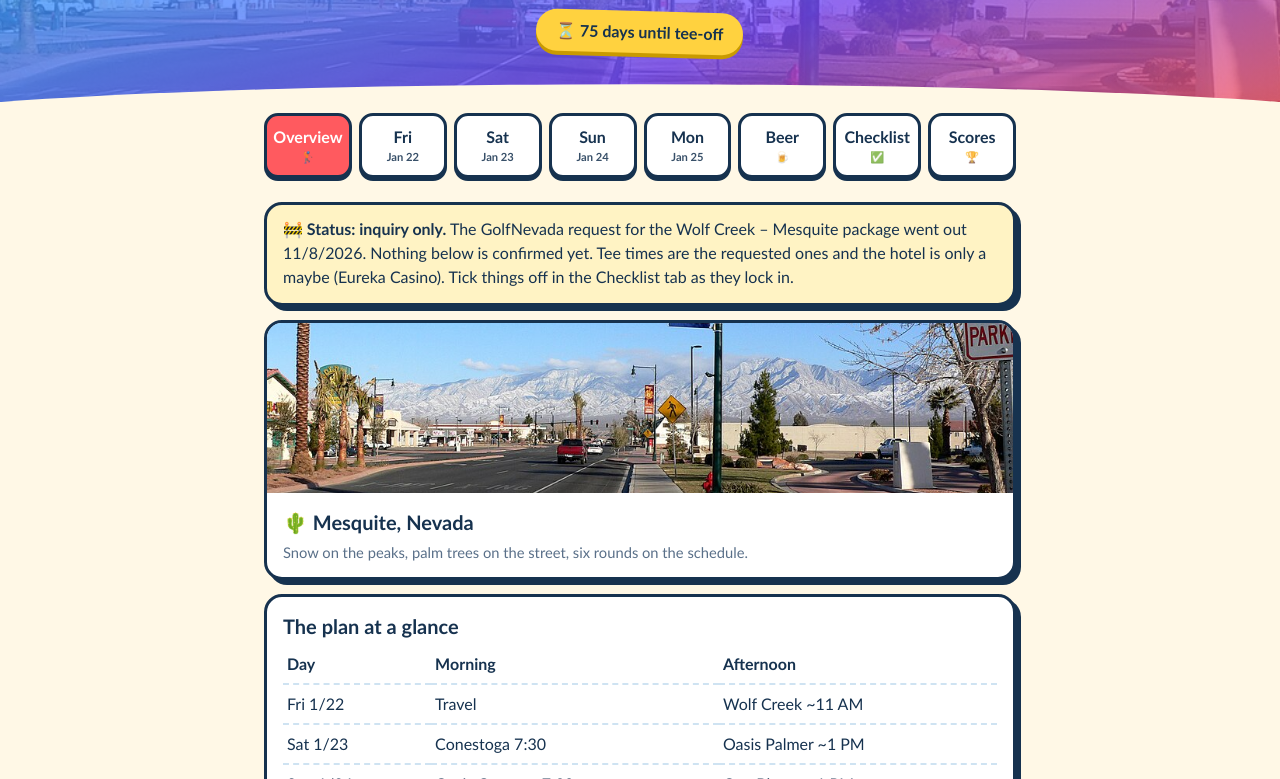
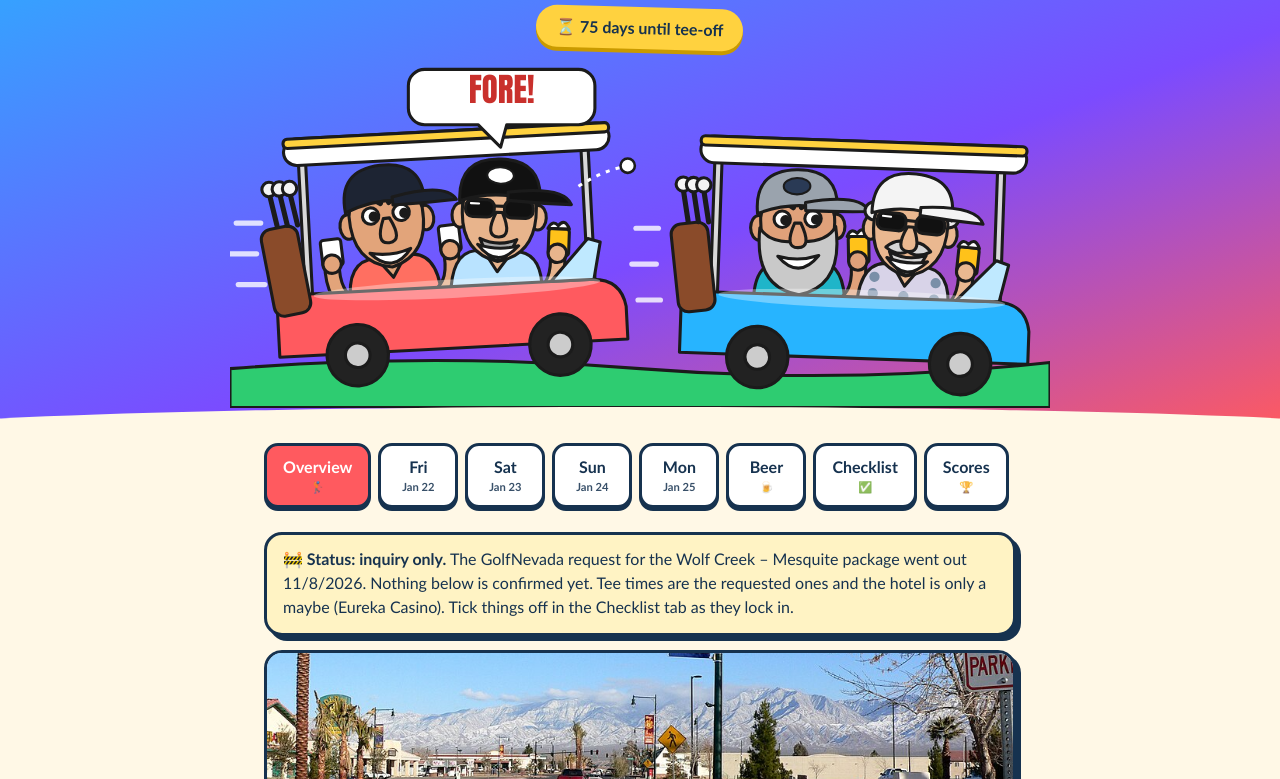
Before and after one commit to rsissons/mesquite-golf-trip, a plain HTML site: page index.html in a window 1280 px wide. Shown: the part 111-890 px from the top of the page. Drawn offline with Linux system fonts and the light colour scheme.

Commit message:
Fix tab labels, add golf cart cartoon banner
Co-Authored-By: Claude Sonnet 5.5 <noreply@anthropic.com>
Claude-Session: https://claude.ai/code/session_01RtiPbpAipEKED8kSUJtik4

```diff
--- a/index.html
+++ b/index.html
@@ -8,16 +8,16 @@
 :root{--sky:#27b4ff;--sun:#ffd23f;--grass:#2ecc71;--deep:#0b6b3a;--coral:#ff5a5f;--grape:#7b4bff;--ink:#16324f;--card:#ffffff;--bg:#fff8e6;--mute:#5a7089}
 *{box-sizing:border-box}
 body{margin:0;background:var(--bg);color:var(--ink);font:16px/1.5 "Trebuchet MS",system-ui,Segoe UI,sans-serif}
-header{position:relative;text-align:center;color:#fff;padding:34px 16px 70px;background:linear-gradient(160deg,var(--sky),var(--grape) 60%,var(--coral));overflow:hidden}
-header:before{content:"";position:absolute;inset:0;background:url(img/hero.jpg) center/cover;opacity:.22}
+header{position:relative;text-align:center;color:#fff;padding:30px 0 0;background:linear-gradient(160deg,var(--sky),var(--grape) 60%,var(--coral));overflow:hidden}
+
 header>*{position:relative}
 h1{margin:0;font-size:2.4rem;line-height:1.1;text-shadow:3px 3px 0 rgba(0,0,0,.2);transform:rotate(-1.5deg)}
 .sub{margin:.5rem 0 0;font-weight:700}
 #count{display:inline-block;margin-top:14px;padding:9px 20px;background:var(--sun);color:var(--ink);border-radius:99px;font-weight:900;box-shadow:0 4px 0 #c99a00;transform:rotate(1.5deg)}
-.wave{position:absolute;left:0;right:0;bottom:-1px;height:40px;background:var(--bg);clip-path:ellipse(60% 100% at 50% 100%)}
-main{max-width:780px;margin:-20px auto 0;padding:0 14px 60px;position:relative}
+.wave{height:26px;background:var(--bg);clip-path:ellipse(60% 100% at 50% 100%);margin-top:-1px}#toon{display:block;width:100%;max-width:820px;margin:6px auto 0}
+main{max-width:780px;margin:0 auto;padding:0 14px 60px;position:relative}
 .tabs{display:flex;gap:7px;overflow-x:auto;position:sticky;top:0;background:var(--bg);padding:10px 0;z-index:5}
-.tabs button{flex:1;min-width:74px;padding:9px 6px;background:#fff;color:var(--ink);border:3px solid var(--ink);border-radius:14px;font:inherit;font-weight:800;cursor:pointer;box-shadow:0 3px 0 var(--ink);transition:transform .1s}
+.tabs button{flex:0 0 auto;min-width:80px;padding:9px 16px;white-space:nowrap;background:#fff;color:var(--ink);border:3px solid var(--ink);border-radius:14px;font:inherit;font-weight:800;cursor:pointer;box-shadow:0 3px 0 var(--ink);transition:transform .1s}
 .tabs button:active{transform:translateY(3px);box-shadow:none}
 .tabs button.on{background:var(--coral);color:#fff}
 .tabs small{display:block;font-size:.7rem;opacity:.85;font-weight:600}
@@ -61,6 +61,7 @@ footer{text-align:center;color:var(--mute);font-size:.78rem;padding:10px 16px 30
   <h1>⛳ Mesquite Golf Trip 🍺</h1>
   <p class="sub">Jan 22 – 25, 2027 · 4 golfers · 6 rounds · 3 nights</p>
   <div id="count"></div>
+  <svg id="toon" viewBox="0 -44 800 344" role="img" aria-label="Cartoon of four golfers in two golf carts"></svg>
   <div class="wave"></div>
 </header>
 <main>
@@ -195,6 +196,62 @@ function drawBeer(){
 $('#beers').onclick=e=>{const b=e.target.closest('button');if(!b)return;const p=b.dataset.b;beers[p]=Math.max(0,(+beers[p]||0)+(+b.dataset.d));ls.set('beers',beers);drawBeer();if(b.dataset.d==='1'){const t=$('#beertotal');t.classList.remove('pop');void t.offsetWidth;t.classList.add('pop')}};
 drawBeer();
 
+
+function guy(x,y,o){
+ const sk=o.skin,ol='#1b1b1b';
+ let g=`<g transform="translate(${x},${y}) rotate(${o.tilt||0})" stroke="${ol}" stroke-width="3" stroke-linejoin="round" stroke-linecap="round">`;
+ g+=`<path d="M-44 90 Q-48 40 -22 36 L22 36 Q48 40 44 90Z" fill="${o.shirt}"/>`;
+ if(o.floral)for(let i=0;i<9;i++)g+=`<circle cx="${-30+(i%3)*30}" cy="${50+Math.floor(i/3)*16}" r="5" fill="${o.floral}" stroke="none"/>`;
+ g+=`<path d="M-14 36 L0 56 L14 36Z" fill="${sk}"/>`;
+ g+=`<rect x="-12" y="24" width="24" height="16" fill="${sk}"/>`;
+ g+=`<ellipse cx="-38" cy="2" rx="8" ry="12" fill="${sk}"/><ellipse cx="38" cy="2" rx="8" ry="12" fill="${sk}"/>`;
+ if(o.hair)g+=`<ellipse cx="-36" cy="-14" rx="10" ry="9" fill="${o.hair}"/><ellipse cx="36" cy="-14" rx="10" ry="9" fill="${o.hair}"/>`;
+ g+=`<path d="M-36 -8 Q-38 38 0 46 Q38 38 36 -8 Q30 -42 0 -42 Q-30 -42 -36 -8Z" fill="${sk}"/>`;
+ if(o.beard==='full')g+=`<path d="M-37 2 Q-44 60 0 68 Q44 60 37 2 Q28 18 0 16 Q-28 18 -37 2Z" fill="${o.bc}"/>`;
+ if(o.beard==='goatee')g+=`<path d="M-18 24 Q0 66 18 24 Q0 32 -18 24Z" fill="${o.bc}"/>`;
+ if(o.stache)g+=`<path d="M-22 20 Q-10 8 0 16 Q10 8 22 20 Q10 28 0 22 Q-10 28 -22 20Z" fill="${o.bc}"/>`;
+ g+=`<path d="M-3 -2 Q-14 22 0 22 Q14 22 3 -2Z" fill="${sk}"/>`;
+ g+=`<path d="M-20 30 Q0 54 20 30 Q0 36 -20 30Z" fill="#fff"/>`;
+ if(o.shades){
+  g+=`<rect x="-33" y="-14" width="28" height="17" rx="7" fill="#111"/><rect x="5" y="-14" width="28" height="17" rx="7" fill="#111"/><path d="M-5 -8 H5" fill="none"/><path d="M-28 -10 l8 0" stroke="#fff" stroke-width="2" fill="none"/>`;
+ }else{
+  g+=`<circle cx="-15" cy="-6" r="8" fill="#fff"/><circle cx="15" cy="-6" r="8" fill="#fff"/><circle cx="-12" cy="-5" r="3.5" fill="${ol}"/><circle cx="18" cy="-5" r="3.5" fill="${ol}"/>`;
+  g+=`<path d="M-26 -18 Q-15 -26 -4 -17 M4 -17 Q15 -26 26 -18" fill="none" stroke-width="5"/>`;
+ }
+ g+=`<path d="M-39 -12 Q-42 -54 0 -54 Q42 -54 39 -12 Q0 -26 -39 -12Z" fill="${o.cap}"/><path d="M8 -22 Q62 -30 70 -12 Q40 -12 8 -14Z" fill="${o.cap}"/>`;
+ if(o.logo)g+=`<ellipse cx="0" cy="-38" rx="13" ry="8" fill="${o.logo}" stroke-width="2"/>`;
+ // arms and drinks
+ const mug=(mx,my,beer)=>`<rect x="${mx-9}" y="${my-18}" width="20" height="26" rx="3" fill="${beer?'#ffc21a':'#fff'}"/>`+(beer?`<path d="M${mx-10} ${my-18} q4 -9 10 -3 q6 -8 11 3Z" fill="#fff"/>`:'')+`<circle cx="${mx}" cy="${my+6}" r="9" fill="${sk}"/>`;
+ g+=`<path d="M40 80 Q62 70 58 34" fill="none" stroke="${ol}" stroke-width="17"/><path d="M40 80 Q62 70 58 34" fill="none" stroke="${sk}" stroke-width="11"/>`+mug(58,30,o.beerR);
+ if(o.twoMugs)g+=`<path d="M-40 80 Q-62 70 -58 34" fill="none" stroke="${ol}" stroke-width="17"/><path d="M-40 80 Q-62 70 -58 34" fill="none" stroke="${sk}" stroke-width="11"/>`+mug(-58,30,false);
+ return g+'</g>';
+}
+function cart(x0,y0,rot,color,guys,bag){
+ let c=`<g transform="translate(${x0},${y0}) rotate(${rot} 165 200)" stroke="#1b1b1b" stroke-width="3" stroke-linejoin="round" stroke-linecap="round">`;
+ c+=`<rect x="22" y="58" width="7" height="130" fill="#d9d9d9"/><rect x="298" y="58" width="7" height="130" fill="#d9d9d9"/>`;
+ c+=guys;
+ c+=`<path d="M-6 186 H300 Q330 186 334 214 V246 H-6Z" fill="${color}"/><path d="M262 186 L300 146 L312 150 L304 186Z" fill="#bfe9ff"/>`;
+ c+=`<rect x="-14" y="120" width="36" height="86" rx="10" fill="#8a4b2a" transform="rotate(-8 0 160)"/>`;
+ for(let i=0;i<3;i++)c+=`<line x1="${-2+i*10}" y1="118" x2="${-8+i*10}" y2="86" stroke-width="5"/><circle cx="${-8+i*10}" cy="82" r="7" fill="#f4f4f4"/>`;
+ c+=`<ellipse cx="170" cy="188" rx="140" ry="9" fill="#fff" opacity=".35" stroke="none"/>`;
+ c+=`<rect x="8" y="34" width="318" height="26" rx="13" fill="#fff"/><rect x="8" y="34" width="318" height="9" rx="4" fill="#ffd23f"/>`;
+ c+=`<circle cx="70" cy="248" r="30" fill="#222"/><circle cx="70" cy="248" r="12" fill="#ccc"/><circle cx="268" cy="248" r="30" fill="#222"/><circle cx="268" cy="248" r="12" fill="#ccc"/>`;
+ return c+'</g>';
+}
+function drawToon(){
+ const A={skin:'#e2a47a',shirt:'#ff6f61',cap:'#1d2433',tilt:-4,twoMugs:true,beerR:false};
+ const B={skin:'#e8b48c',shirt:'#b9e3ff',cap:'#111',logo:'#fff',shades:true,beard:'goatee',bc:'#aaa',tilt:5,beerR:true};
+ const C={skin:'#e0a17a',shirt:'#1fb5c9',cap:'#9aa3ad',logo:'#2a3a55',beard:'full',bc:'#c9c9c9',tilt:-3,beerR:true};
+ const D={skin:'#eab890',shirt:'#d8d3e8',floral:'#7a8fa8',cap:'#f4f4f4',shades:true,beard:'goatee',bc:'#d6d6d6',stache:true,hair:'#eee',tilt:4,beerR:true};
+ let t='<path d="M0 262 Q200 246 400 262 T800 256 V300 H0Z" fill="#2ecc71" stroke="#1b1b1b" stroke-width="3"/>';
+ t+='<g stroke="#fff" stroke-width="5" stroke-linecap="round" opacity=".8"><line x1="6" y1="120" x2="30" y2="120"/><line x1="0" y1="150" x2="26" y2="150"/><line x1="8" y1="180" x2="34" y2="180"/><line x1="396" y1="125" x2="418" y2="125"/><line x1="392" y1="160" x2="416" y2="160"/><line x1="398" y1="195" x2="420" y2="195"/></g>';
+ t+=cart(52,-4,-3,'#ff5a5f',guy(105,118,A)+guy(215,118,B));
+ t+=cart(446,6,2,'#27b4ff',guy(105,118,C)+guy(215,118,D));
+ t+='<path d="M190 -30 h150 a16 16 0 0 1 16 16 v22 a16 16 0 0 1 -16 16 h-70 l-6 22 l-22 -22 h-52 a16 16 0 0 1 -16 -16 v-22 a16 16 0 0 1 16 -16z" fill="#fff" stroke="#1b1b1b" stroke-width="3" stroke-linejoin="round"/><text x="265" y="3" font-family="Impact,Trebuchet MS,sans-serif" font-size="32" fill="#c9302c" text-anchor="middle">FORE!</text>';
+ t+='<circle cx="388" cy="64" r="7" fill="#fff" stroke="#1b1b1b" stroke-width="2.5"/><path d="M340 84 Q362 70 380 66" fill="none" stroke="#fff" stroke-width="3" stroke-dasharray="4 6"/>';
+ document.getElementById('toon').innerHTML=t;
+}
+drawToon();
 const start=new Date(2027,0,22),end=new Date(2027,0,26),now=new Date();
 const dd=Math.ceil((start-now)/864e5);
 $('#count').textContent=now<start?`⏳ ${dd} days until tee-off`:now<end?'🔥 Trip is on. Fairways!':'🏁 Trip complete';
```
Also changed, not shown: img/hero.jpg (deleted).
